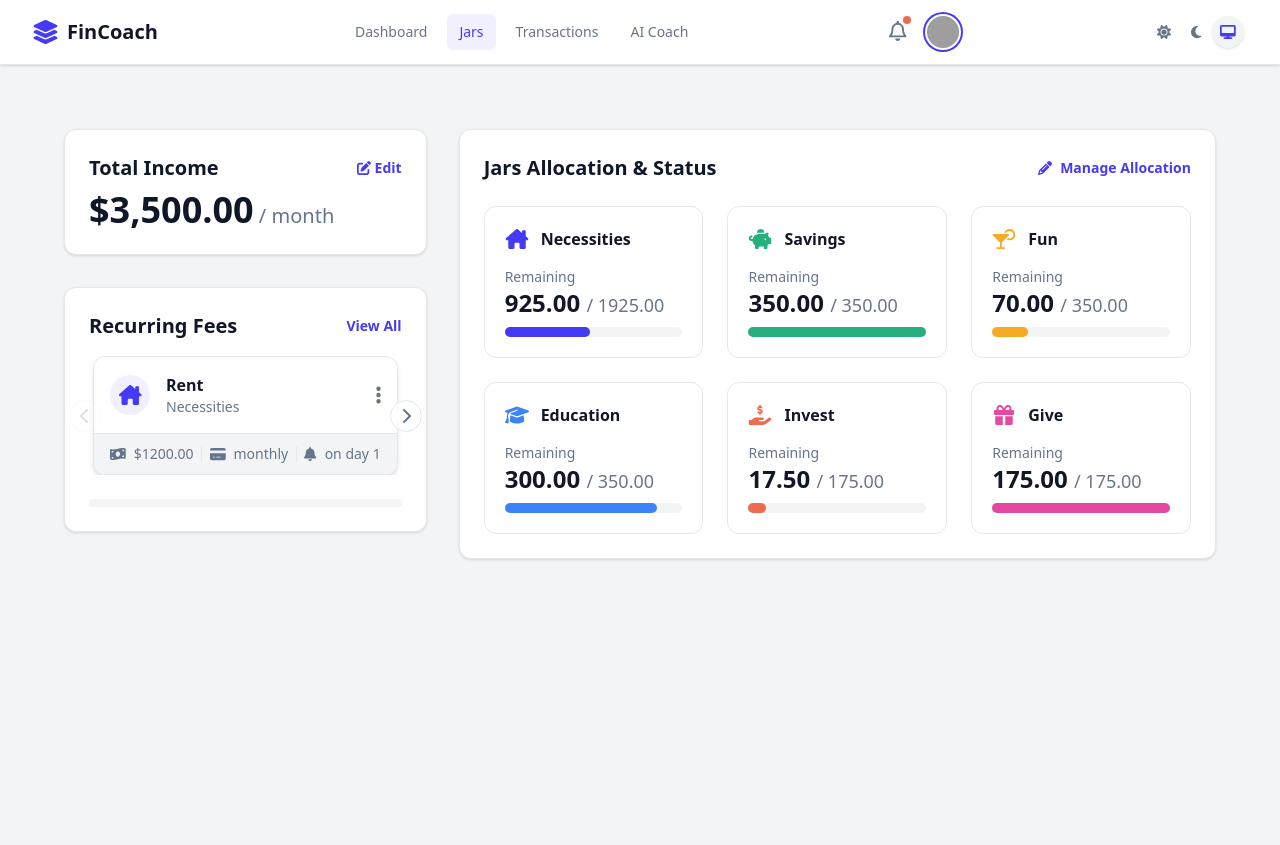
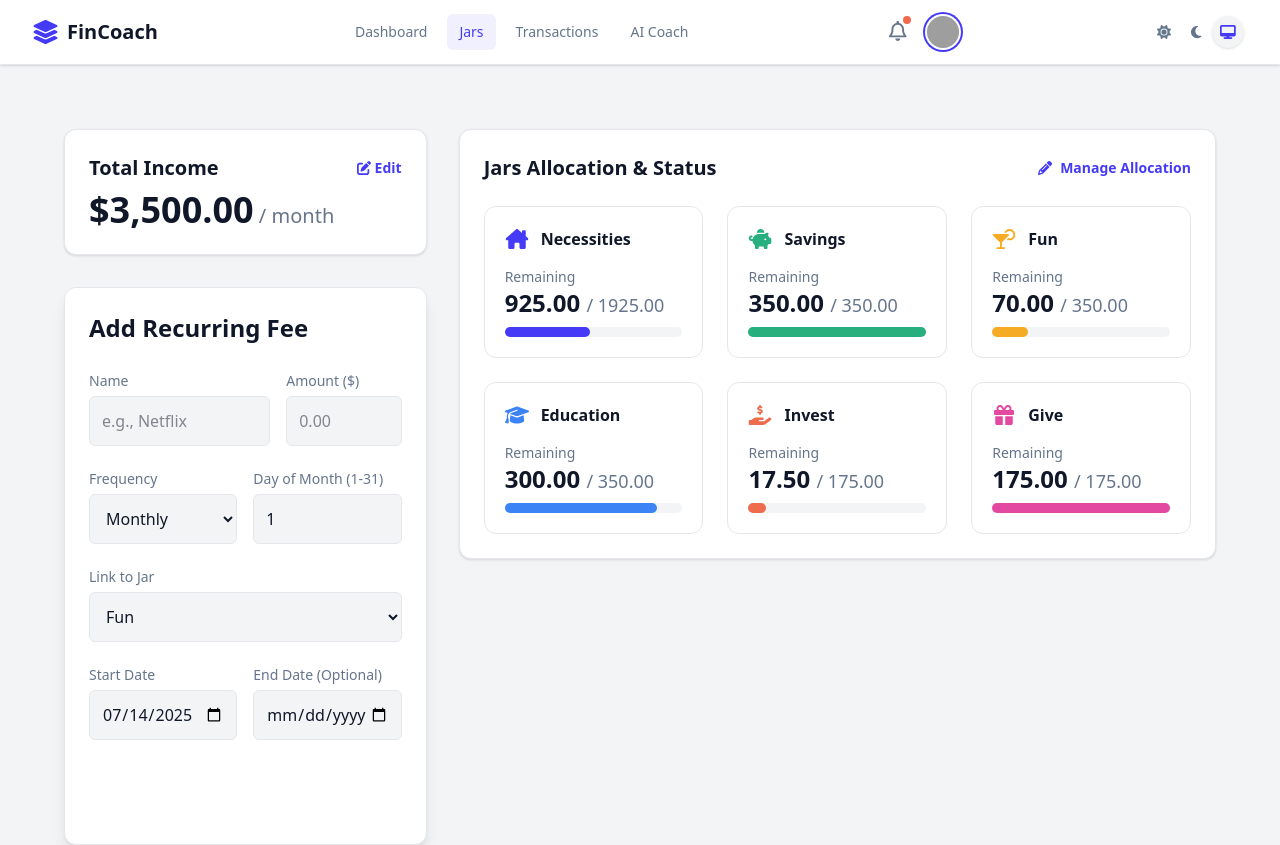
Before and after one commit to HCMUS-HQHuy/VPBANK-HACKATHON, a React (Vite) app: page /jars in a window 1280 px wide. Shown: the top 845 px of the page. Before the commit the page ends 800 px from the top, so only its background shows below. Built offline with nearby package versions, Linux system fonts and the light colour scheme; grey boxes are pictures that could not be loaded.

Commit message:
feat: enhance RecurringFeeForm with delete functionality and update RecurringFeesCard integration

```diff
--- a/src/components/jars/RecurringFeeForm.jsx
+++ b/src/components/jars/RecurringFeeForm.jsx
@@ -1,6 +1,4 @@
 import React, { useState, useEffect } from 'react';
-import { FontAwesomeIcon } from '@fortawesome/react-fontawesome';
-import { faCalendarDay, faCalendarWeek } from '@fortawesome/free-solid-svg-icons';
 
 // A helper component for the conditional frequency details
 const FrequencyDetails = ({ frequency, value, onChange }) => {
@@ -47,7 +45,7 @@ const FrequencyDetails = ({ frequency, value, onChange }) => {
     }
 };
 
-const RecurringFeeForm = ({ initialData, onSubmit, onCancel, title = "Recurring Fee" }) => {
+const RecurringFeeForm = ({ initialData, onSubmit, onCancel, onDelete, title = "Recurring Fee" }) => {
     // Default empty state for adding a new fee
     const defaultState = {
         name: '',
@@ -87,8 +85,11 @@ const RecurringFeeForm = ({ initialData, onSubmit, onCancel, title = "Recurring
     };
 
     return (
-        <div className="bg-card p-6 rounded-xl border border-border shadow-lg w-full max-w-lg">
-            <h2 className="text-2xl font-bold text-text-primary mb-6">{title}</h2>
+        <div className="bg-card p-6 rounded-xl border border-border shadow-lg w-full max-w-lg flex flex-col">
+			<div className="flex justify-between items-center mb-6">
+            	<h3 className="text-2xl font-bold text-text-primary">{title}</h3>
+                {onCancel && <button onClick={onCancel} className="text-text-secondary hover:text-text-primary text-2xl">×</button>}
+            </div>
             <form onSubmit={handleSubmit} className="space-y-5">
                 {/* Name and Amount */}
                 <div className="grid grid-cols-1 md:grid-cols-5 gap-4">
@@ -107,10 +108,9 @@ const RecurringFeeForm = ({ initialData, onSubmit, onCancel, title = "Recurring
                     <div>
                         <label htmlFor="pattern_type" className="text-sm font-medium text-text-secondary">Frequency</label>
                         <select id="pattern_type" name="pattern_type" value={formData.pattern_type} onChange={handleChange} className="mt-1 w-full p-3 bg-card-secondary border border-border rounded-md focus:outline-none focus:ring-2 focus:ring-ring">
+                            <option value="daily">Daily</option>
+                            <option value="weekly">Weekly</option>
                             <option value="monthly">Monthly</option>
-                            <option value="weekly">Weekly</option>
-                            <option value="daily">Daily</option>
-                            <option value="yearly">Yearly</option>
                         </select>
                     </div>
                     {/* Conditional input for frequency details */}
@@ -137,18 +137,9 @@ const RecurringFeeForm = ({ initialData, onSubmit, onCancel, title = "Recurring
                     </div>
                 </div>
 
-                {/* Active Toggle */}
-                <div className="flex items-center justify-between bg-card-secondary p-3 rounded-lg">
-                    <label htmlFor="is_active" className="font-medium text-text-primary">Set as Active</label>
-                    <label className="relative inline-flex items-center cursor-pointer">
-                        <input id="is_active" name="is_active" type="checkbox" checked={formData.is_active} onChange={handleChange} className="sr-only peer" />
-                        <div className="w-11 h-6 bg-slate-300 dark:bg-slate-600 peer-focus:outline-none rounded-full peer peer-checked:bg-brand-primary peer-checked:after:translate-x-full after:content-[''] after:absolute after:top-[2px] after:left-[2px] after:bg-white after:rounded-full after:h-5 after:w-5 after:transition-all"></div>
-                    </label>
-                </div>
-
                 {/* Action Buttons */}
                 <div className="flex justify-end gap-3 pt-4">
-                    <button type="button" onClick={onCancel} className="px-5 py-2.5 bg-card-secondary text-text-primary font-semibold rounded-lg hover:bg-border">Cancel</button>
+                    {onDelete && <button type="button" onClick={onDelete} className="px-5 py-2.5 bg-card-secondary text-text-primary font-semibold rounded-lg hover:bg-border">Delete</button>}
                     <button type="submit" className="px-5 py-2.5 bg-brand-primary text-white font-semibold rounded-lg hover:opacity-90">Save Fee</button>
                 </div>
             </form>
--- a/src/components/jars/RecurringFeesCard.jsx
+++ b/src/components/jars/RecurringFeesCard.jsx
@@ -16,7 +16,7 @@ const RecurringFeeItem = ({ name, jar, amount, frequency, alert, icon, color, bg
     const [isFormOpen, setIsFormOpen] = useState(false);
     return (
         <>
-            <div className="bg-card border border-border rounded-xl shadow-md text-text-primary overflow-hidden">
+            <div className="bg-card border border-border rounded-xl shadow-md text-text-primary overflow-hidden mb-2">
                 <div className="p-4 flex justify-between items-center">
                     <div className="flex items-center gap-4">
                         <div className={`w-10 h-10 ${bgLight} rounded-full flex items-center justify-center`}>
@@ -46,19 +46,20 @@ const RecurringFeeItem = ({ name, jar, amount, frequency, alert, icon, color, bg
                     </div>
                 </div>
             </div>
-            {isFormOpen && <RecurringFeeForm onSubmit={()=>{}} onCancel={() => setIsFormOpen(false)} />}
+            {isFormOpen && <RecurringFeeForm onSubmit={()=>{}} onDelete={()=>{}} onCancel={() => setIsFormOpen(false)} />}
         </>
     );
 };
 
 const RecurringFeesModal = ({ fees, onClose }) => {
     return (
-        <div className="fixed inset-0 bg-black bg-opacity-60 flex items-center justify-center p-4 z-50">
-            <div className="bg-card w-full max-w-md p-6 md:p-8 rounded-xl shadow-2xl flex flex-col" style={{ maxHeight: '80vh' }}>
-                <div className="flex justify-between items-center mb-6"><h3 className="text-2xl font-bold text-text-primary">All Recurring Fees</h3><button onClick={onClose} className="text-text-secondary hover:text-text-primary text-2xl">×</button></div>
+        <div className="bg-card w-full max-w-md p-6 md:p-8 rounded-xl shadow-2xl flex flex-col">
+            <div className="flex justify-between items-center mb-6">
+                <h3 className="text-2xl font-bold text-text-primary">All Recurring Fees</h3>
+                <button onClick={onClose} className="text-text-secondary hover:text-text-primary text-2xl">×</button>
+            </div>
             <div className="overflow-y-auto space-y-4 pr-2">
                 {fees.map(fee => <RecurringFeeItem key={fee.name} {...fee} />)}
-                </div>
             </div>
         </div>
     );
@@ -96,6 +97,7 @@ const RecurringFeesCard = () => {
 
     return (
         <>
+            {isModalOpen == false &&
                 <div className="bg-card p-6 rounded-xl border border-border shadow-sm">
                     <div className="flex justify-between items-center mb-4">
                         <h3 className="text-xl font-bold text-text-primary">Recurring Fees</h3>
@@ -140,8 +142,8 @@ const RecurringFeesCard = () => {
                         ></div>
                     </div>
                 </div>
+            }
 
-            {/* Conditionally render the modal */}
             {isModalOpen && <RecurringFeesModal fees={allFeeProps} onClose={() => setIsModalOpen(false)} />}
         </>
     );
--- a/src/pages/JarsManagementPage.jsx
+++ b/src/pages/JarsManagementPage.jsx
@@ -3,6 +3,7 @@ import TotalIncomeCard from '@/components/financialOverview/TotalIncomeCard';
 import RecurringFeesCard from '@/components/jars/RecurringFeesCard';
 import JarsAllocationCard from '@/components/jars/JarsAllocationCard';
 import RecommendationCard from '../components/jars/RecommendationCard';
+import RecurringFeeForm from '../components/jars/RecurringFeeForm';
 // import SpendingTrendsChart from '@/components/jars/SpendingTrendsChart';
 
 const JarsManagementPage = () => {
@@ -16,6 +17,7 @@ const JarsManagementPage = () => {
           {/* Left Column: Controls (Income, Recurring Fees) */}
           <div className="lg:col-span-1 space-y-8">
             <TotalIncomeCard/>
+            <RecurringFeeForm title='Add Recurring Fee'/>
             <RecurringFeesCard />
           </div>
 
```
Lines whose indentation alone changed are shown as unchanged.
